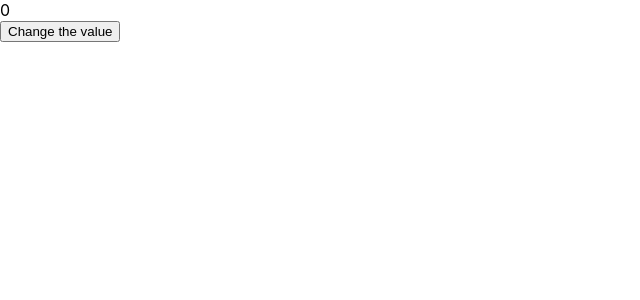
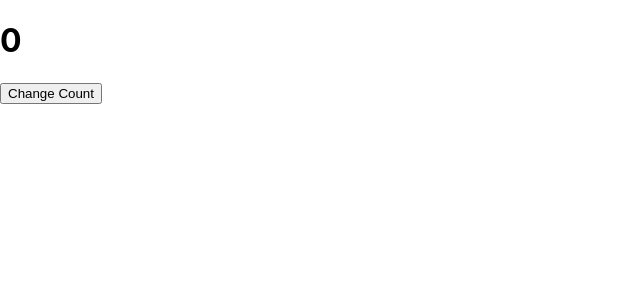
Before and after one commit to Gajendra786/reactjs, a React (Create React App) app: page / in a window 1280 px wide. Shown: the top 300 px of the page, without its empty margins (0-640 px from the left). Built offline with nearby package versions, Linux system fonts and the light colour scheme.

Commit message:
functional hook

```diff
--- a/src/App.js
+++ b/src/App.js
@@ -1,3 +1,5 @@
+import React, { useEffect,useState } from "react";
+
 // import ListComponent from "./Components/List/ListComponent"
 // import StateFull from "./Components/stateFull&less/StateFull"
 // import Uncontrolled from "./Components/uncontrolled/Uncontrolled"
@@ -13,10 +15,20 @@
 
 // ----------------------------
 
-import UseState from "./Components/functionHooks/UseState"
+// import UseState from "./Components/functionHooks/UseState"
+import UseEffect from "./Components/functionHooks/UseEffect"
+// import UseRefIssue from "./Components/functionHooks/UseRefIssue"
+// import UseRef from "./Components/functionHooks/UseRef"
 function App() {
+  const [count,setCount] = useState(0)
+  const countHandler = ()=>{
+    setCount(count+1)
+  }
   return (
-    <UseState />
+    <>
+    <UseEffect count={count} val={0}/>
+    <button onClick={countHandler}>Change Count</button>
+    </>
   );
 }
 
--- /dev/null
+++ b/src/Components/functionHooks/UseEffect.js
@@ -0,0 +1,122 @@
+// import React, { useEffect,useState } from "react";
+
+// const UseEffect = () => {
+//     const [count,setCount] = useState(0)
+//     const clickHandler = ()=>{
+//         setCount(count+1)
+//     }
+//   useEffect(() => {
+//     console.log("useEffect is calling");
+//   });
+
+//   return (<div>
+//     <h1>{count}</h1>
+//     <button onClick={clickHandler}>Click</button>
+//     <p>useEffect mechanism</p>
+//   </div>);
+// };
+
+// export default UseEffect;
+
+
+
+//////---------------- using useEffect like componentDidMount--------------------
+
+// import React, { useEffect,useState } from "react";
+
+// const UseEffect = () => {
+//     const [count,setCount] = useState(0)
+//     const clickHandler = ()=>{
+//         setCount(count+1)
+//     }
+//   useEffect(() => {
+//     console.log("useEffect is calling");
+//   },[]);
+
+//   return (<div>
+//     <h1>{count}</h1>
+//     <button onClick={clickHandler}>Click</button>
+//     <p>useEffect mechanism</p>
+//   </div>);
+// };
+
+// export default UseEffect;
+
+
+///------------- useEffect based different state------------------
+
+
+// import React, { useEffect,useState } from "react";
+
+// const UseEffect = () => {
+//     const [count,setCount] = useState(0)
+//     const [val,setVal] = useState(10)
+
+//     const countHandler = ()=>{
+//         setCount(count+1)
+//     }
+
+//     const valHandler = ()=>{
+//         setVal(val+1)
+//     }
+
+//   useEffect(() => {
+//     console.log("val is changing");
+//   },[val]);
+
+//   useEffect(() => {
+//     console.log("count is changing");
+//   },[count]);
+
+//   return (<div>
+//     <h1>{count}</h1>
+//     <h1>{val}</h1>
+//     <button onClick={countHandler}>Change Count</button>
+//     <button onClick={valHandler}>Change Val</button>
+//     <p>useEffect mechanism</p>
+//   </div>);
+// };
+
+// export default UseEffect;
+
+
+///////////----------------infinite loop---------------
+
+// import React, { useEffect,useState } from "react";
+
+// const UseEffect = () => {
+//     const [count,setCount] = useState(0)
+
+//     const countHandler = ()=>{
+//         setCount(count+1)
+//     }
+
+//   useEffect(() => {
+//     // setCount(count+1)
+//     console.log("count is changing");
+//   },[count]);
+
+//   return (<div>
+//     <h1>{count}</h1>
+//     <button onClick={setCount}>Change Count</button>
+//   </div>);
+// };
+
+// export default UseEffect;
+
+
+
+////////////------------------useEffect with props-----------
+import React, { useEffect,useState } from "react";
+
+const UseEffect = ({count,val}) => {
+  useEffect(() => {
+    console.log("count is changing");
+  },[val]);
+
+  return (<div>
+    <h1>{count}</h1>
+  </div>);
+};
+
+export default UseEffect;
--- /dev/null
+++ b/src/Components/functionHooks/UseRef.js
@@ -0,0 +1,22 @@
+import React,{useState,useRef} from 'react'
+
+const UseRef = () => {
+    const [name,setName] = useState(undefined)
+    const nameRef = useRef("")
+    const nameHandler = () => {
+        // nameRef.current.value = 10
+        // nameRef.current.style.display = "none"
+        nameRef.current.focus()
+    };
+    console.log("render")
+  return (
+    <div>
+      <h1>Input tag with ref</h1>
+      <p>{name}</p>
+      <input type="text" value={name} ref={nameRef}/>
+      <button onClick={nameHandler}>Change Name</button>
+    </div>
+  )
+}
+
+export default UseRef
--- /dev/null
+++ b/src/Components/functionHooks/UseRefIssue.js
@@ -0,0 +1,18 @@
+import React, { useState } from "react";
+
+const UseRefIssue = () => {
+  const [name, setName] = useState(null);
+  const nameHandler = (e) => {
+    setName(e.target.value);
+  };
+  console.log("render")
+  return (
+    <div>
+      <h1>Input tag without ref</h1>
+      <p>{name}</p>
+      <input type="text" onChange={nameHandler}/>
+    </div>
+  );
+};
+
+export default UseRefIssue;
```
